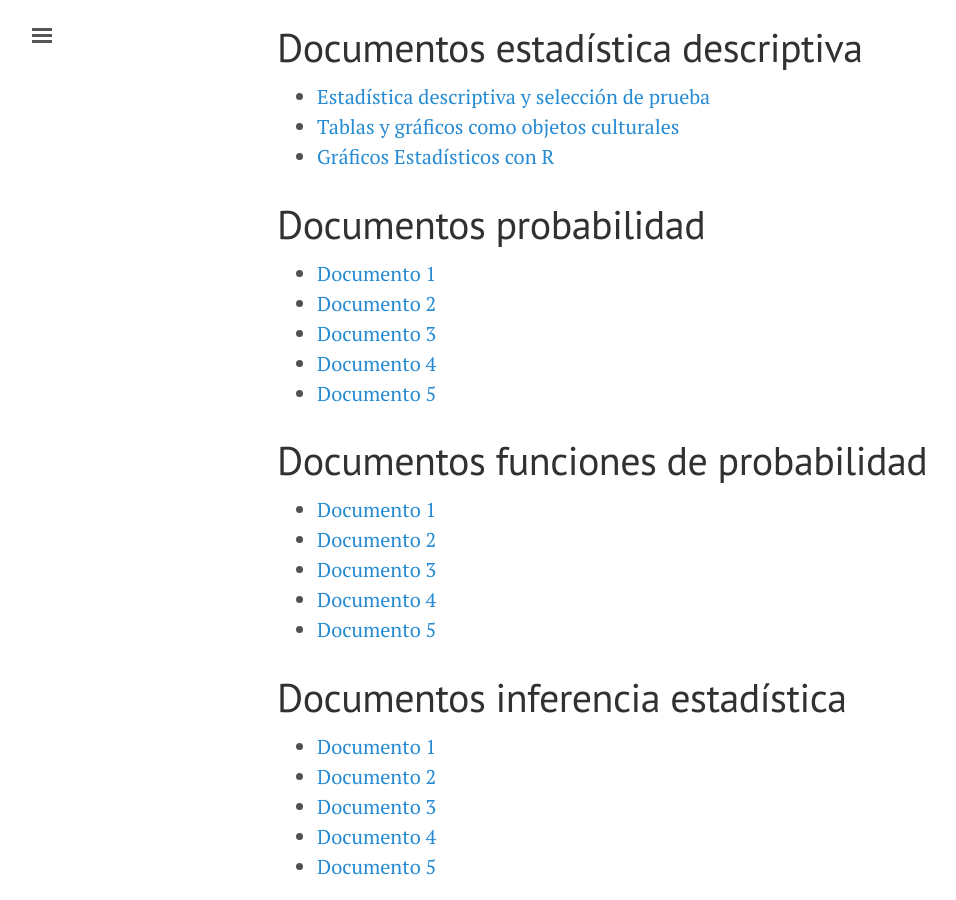
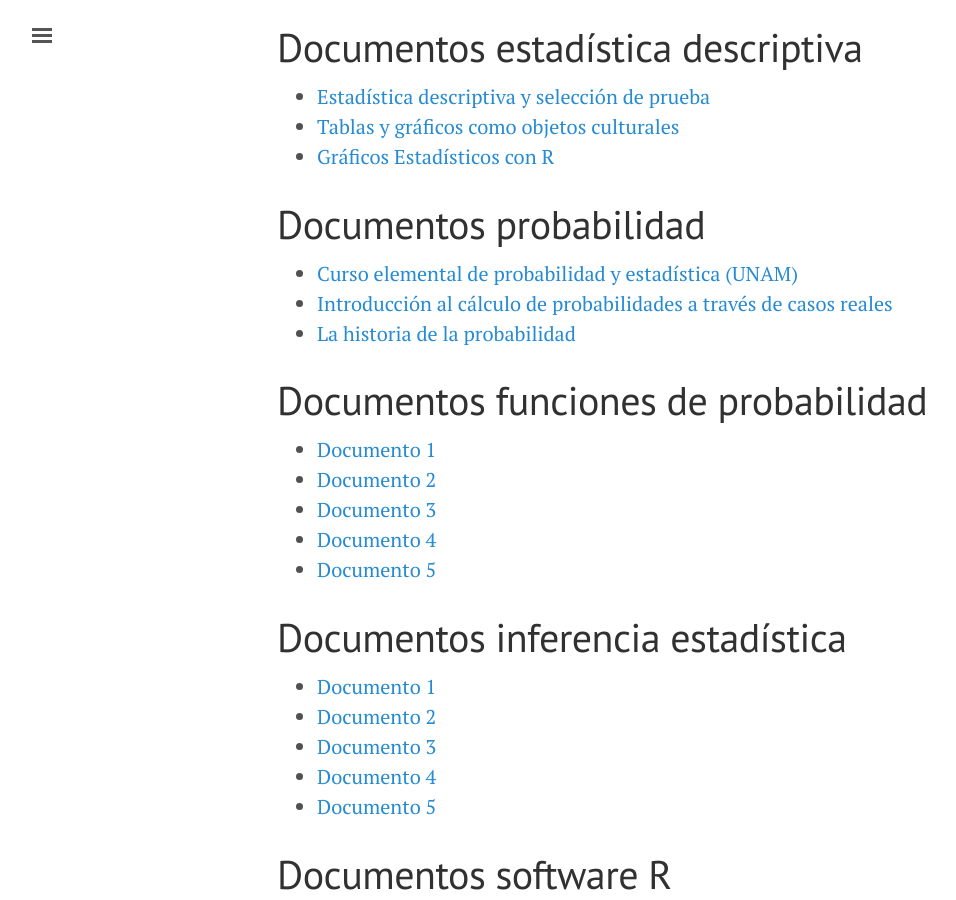
Before and after one commit to Ale-j/bioestadistica.github.io, a Jekyll site: the page built from Documentos.md, in a window 1280 px wide and 900 px high, scrolled down 524 px. Shown: the whole window, without its empty margins (3-959 px from the left). Built offline with Jekyll 4.4.1, drawn with Linux system fonts in a browser that asks for light colours.

Commit message:
Update Documentos.md

```diff
--- a/Documentos.md
+++ b/Documentos.md
@@ -22,11 +22,9 @@ En esta sección el usuario podrá encontrar material bibliogŕafico de apoyo pa
 
 # Documentos probabilidad
 
-- [Documento 1](/Literatura/)
-- [Documento 2](/Literatura/)
-- [Documento 3](/Literatura/)
-- [Documento 4](/Literatura/)
-- [Documento 5](/Literatura/)
+- [Curso elemental de probabilidad y estadística (UNAM)](http://www.cimat.mx/~pabreu/LuisRinconI.pdf)
+- [Introducción al cálculo de probabilidades a través de casos reales](http://optimierung.mathematik.uni-kl.de/mamaeusch/veroeffentlichungen/ver_texte/prob_spanish.pdf)
+- [La historia de la probabilidad](http://www.redalyc.org/pdf/2950/295026121011.pdf)
 
 # Documentos funciones de probabilidad
 
```
